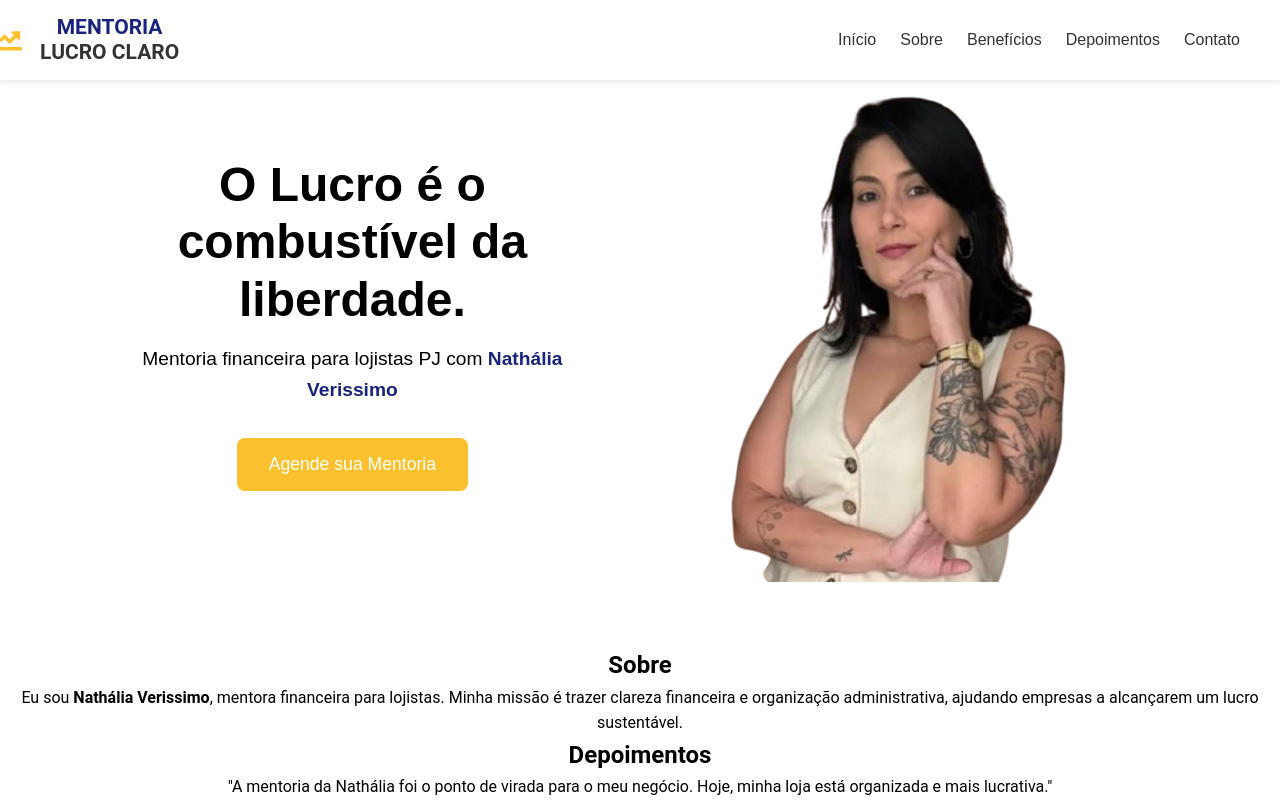
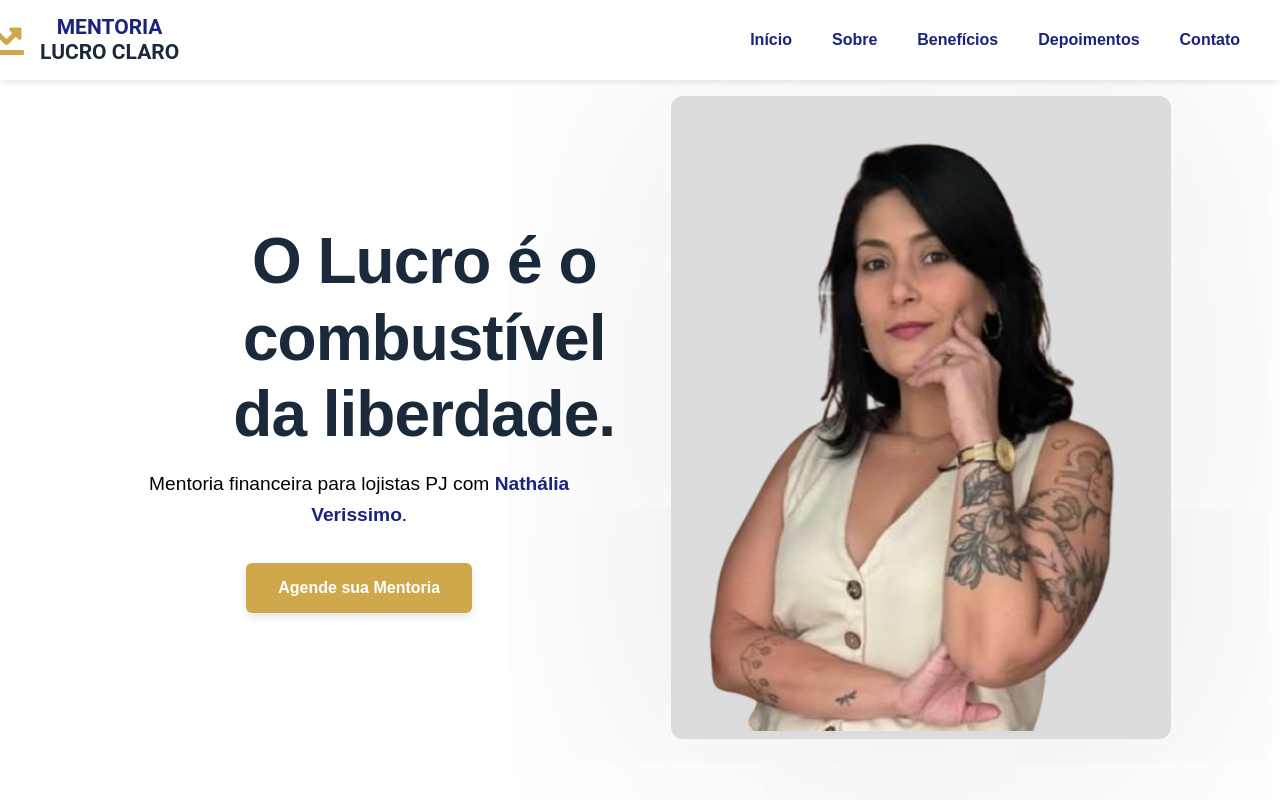
Before and after one commit to MarceloVerissimo/site-cliente-demo, a React (Create React App) app: page / in a window 1280 px wide. Shown: the top 800 px of the page. Built offline with nearby package versions, Linux system fonts and the light colour scheme; the HTML template or start-up script is replaced by a standard one.

Commit message:
termino de nav e home

```diff
--- a/src/components/Inicio.css
+++ b/src/components/Inicio.css
@@ -1,22 +1,25 @@
 .inicio {
+    background: #fff;
     display: flex;
     align-items: center;
-    padding: 4rem 8%;
-    gap: 2rem;
+    padding: 6rem 8%;
+    gap: 3rem;
     justify-content: space-between;
 }
 
 .slogan-text {
-  flex: 1;
-  max-width: 500px; /* controla largura do texto */
+  flex: 1;/* controla largura do texto */
 }
 
 .slogan-text h1 {
   font-family: "Montserrat", sans-serif;
-  font-size: 48px;
+  font-size: 4rem;
+  margin-left: 130px;
+  color: #1a2a3a; /*Cor do Slogan */
   line-height: 120%;
   margin-bottom: 1rem;
-  letter-spacing: 0px;
+  max-width: 500px;
+  letter-spacing: -1px;
 }
 
 .slogan-text p {
@@ -31,18 +34,20 @@
 }
 
 .b1 button {
-  background: #FBC02D;
+  background: #cfa84c; /* dourado elegante */
   color: #fff;
   border: none;
   padding: 1rem 2rem;
-  border-radius: 8px;
+  border-radius: 6px;
+  font-size: 1rem;
+  font-weight: 600;
   cursor: pointer;
-  font-size: 1.1rem;
+  box-shadow: 0px 4px 8px rgba(0,0,0,0.1);
   transition: background 0.3s ease;
 }
 
 .b1 button:hover {
-  background: 	#B8860B;
+  background: #b38f3a;
 }
 
 .img1 {
@@ -53,6 +58,9 @@
 
 .img1 img {
   width: 100%;
-  max-width: 400px;
+  max-width: 500px;
   border-radius: 12px;
+  box-shadow: 0 20px 1000px rgba(0,0,0,0.1);
+  background: #DCDCDC;
+  padding: 0.5rem;
 }
--- a/src/components/Inicio.jsx
+++ b/src/components/Inicio.jsx
@@ -6,7 +6,7 @@ function Inicio() {
     <section id='inicio' className='inicio'>
         <div className='slogan-text'>
           <h1>O Lucro é o combustível da liberdade.</h1>
-          <p>Mentoria financeira para lojistas PJ com <strong className='p1'>Nathália Verissimo</strong></p>
+          <p>Mentoria financeira para lojistas PJ com <strong className='p1'>Nathália Verissimo</strong>.</p>
            <div className='b1'>
             <button onClick={() => {
             document.getElementById("contato").scrollIntoView({ behavior: "smooth" });
--- a/src/components/Navbar.css
+++ b/src/components/Navbar.css
@@ -32,7 +32,7 @@
   font-family: 'Roboto', sans-serif;
   font-size: 21px;
   font-weight: 700;
-  color: #333333;
+  color: #1a2a3a;
   cursor: pointer;
   flex-direction: column;
   line-height: 1.2;
@@ -49,27 +49,28 @@
 .nav-link {
   list-style: none;
   display: flex;
-  gap: 24px;
+  gap: 40px;
   position: absolute;
   right: 0;
 }
 
 .nav-link li a {
+  font-weight: bold;
   text-decoration: none;
   font-family: "Poppins", sans-serif;
   font-size: 16px;
-  color: #333333;
+  color: #1A237E;
   transition: color 0.3s ease;
 }
 
 .nav-link li a:hover {
-  color: #1A237E;
+  color: #b38f3a;
 }
 
 .logo-icon {
-  font-size: 28px;
-  color: #FBC02D;
+  font-size: 40px;
+  color: #cfa84c;
   position: relative;
-  margin-left: -70px;
+  margin-left: -80px;
   display: flex;
 }
```
